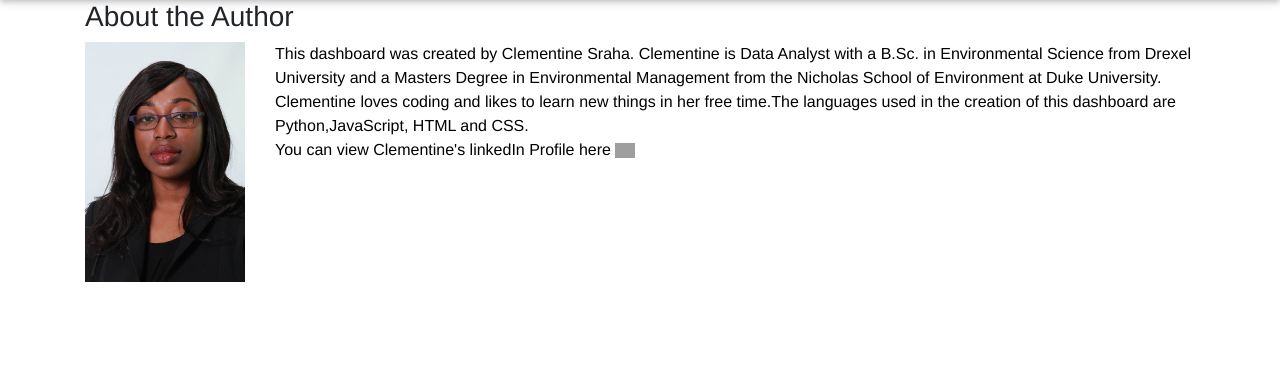
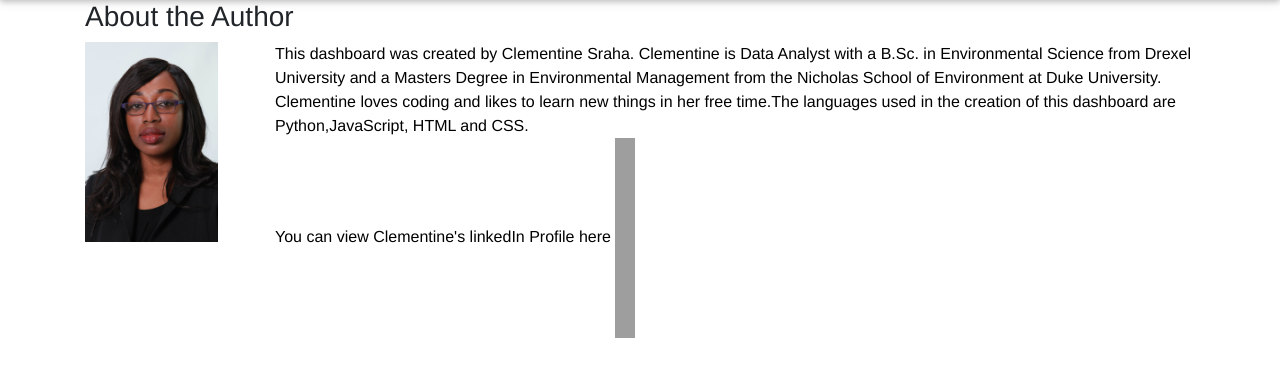
Before and after one commit to clemiblac/Portfolio, a Flask app: page /about in a window 1280 px wide. Shown: the part 82-459 px from the top of the page. Run offline with Flask 2, Linux system fonts and the light colour scheme; some libraries are stand-ins or nearby versions; grey boxes are pictures that could not be loaded.

Commit message:
adjusting image size

```diff
--- a/static/css/style.css
+++ b/static/css/style.css
@@ -17,5 +17,5 @@ p{
 
 img {
     max-width: 100%;
-    height: auto;
+    height: 200px;
   }
--- a/templates/about.html
+++ b/templates/about.html
@@ -65,7 +65,7 @@
             <img  alt="clemiblac | LinkedIn" width="20px" src="https://cdn.jsdelivr.net/npm/simple-icons@v3/icons/linkedin.svg" />
           </a>
 
-      </p>
+        </p>
       </div>
     </div>
 
```
